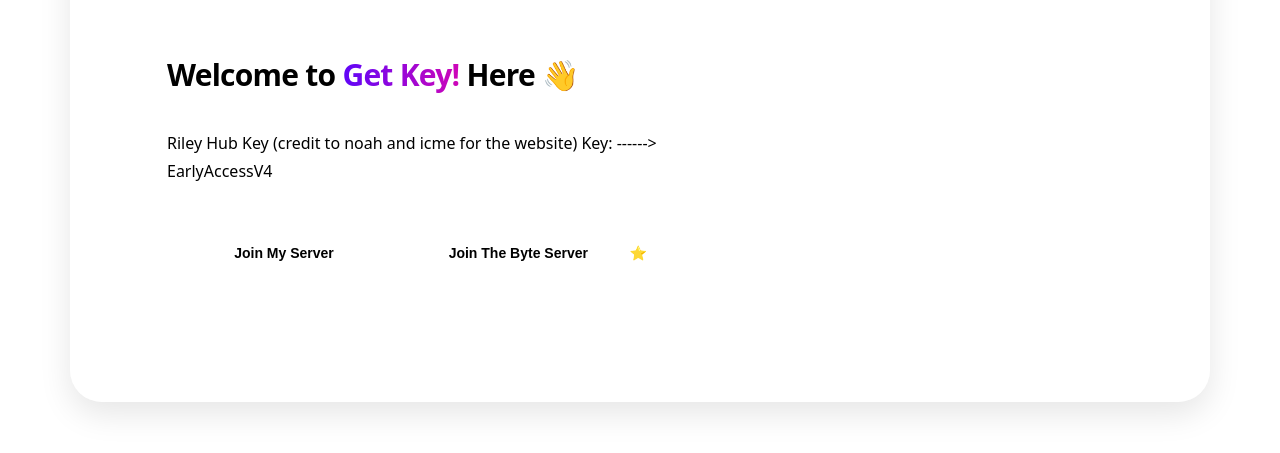
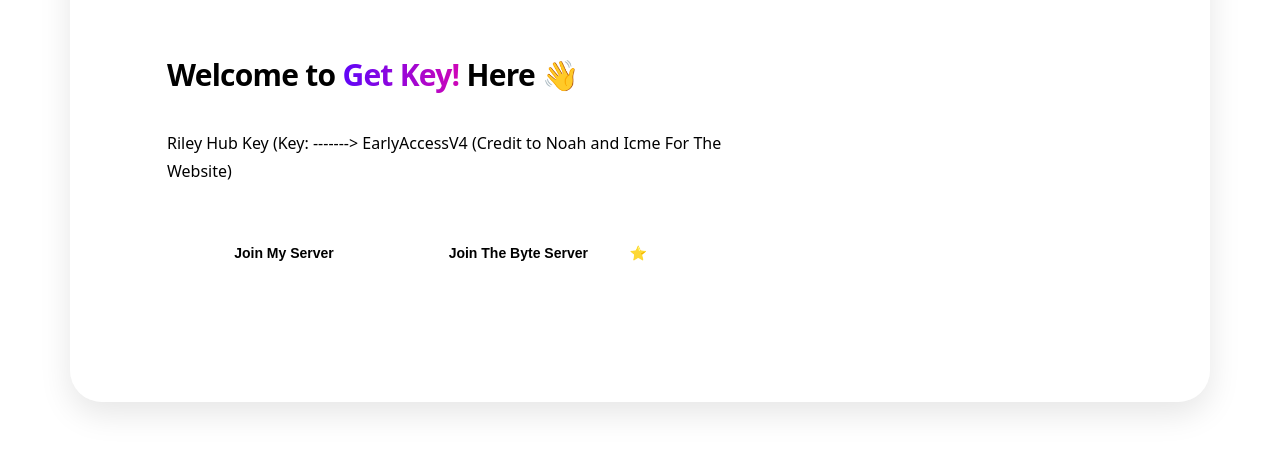
Before and after one commit to RileyBeeRBLX/rileybeehubkey, a plain HTML site: page index.html in a window 1280 px wide. Shown: the part 237-690 px from the top of the page. Drawn offline with nearby package versions, Linux system fonts and the light colour scheme.

Commit message:
Update index.html

```diff
--- a/index.html
+++ b/index.html
@@ -31,8 +31,7 @@
         </h1>
 
         <p class="overlay__description">
-          Riley Hub Key (credit to noah and icme for the website)
-          Key: ------>          EarlyAccessV4
+          Riley Hub Key (Key: ------->         EarlyAccessV4              (Credit to Noah and Icme For The Website)
         </p>
 
         <div class="overlay__btns">
```
